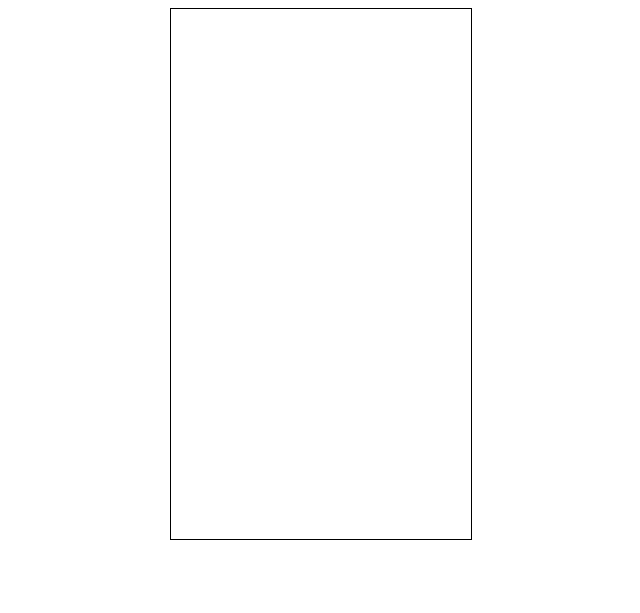
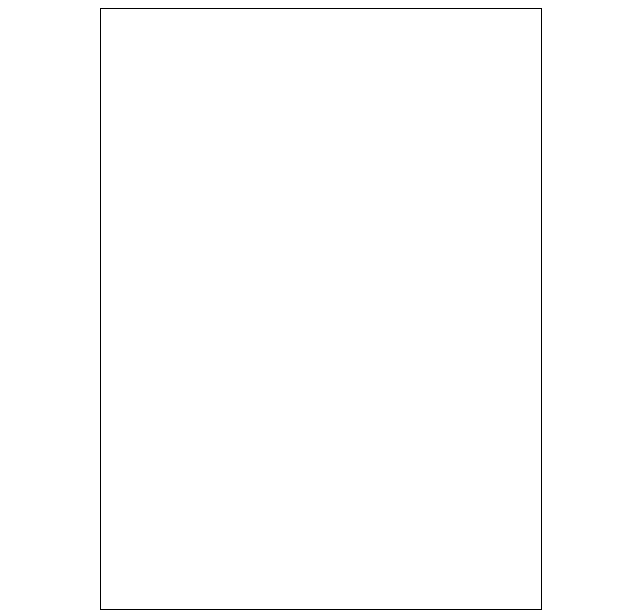
Before and after one commit to teclamat/flappy_game, a plain HTML site: page index.html in a window 1280 px wide. Shown: the whole page, without its empty margins (319-959 px from the left). Drawn offline with Linux system fonts and the light colour scheme.

Commit message:
[FLAPPY-12] Introduced changes

```diff
--- a/index.html
+++ b/index.html
@@ -5,7 +5,7 @@
     <title>Flappy Bird Game</title>
     <script src="main.js"></script>
     <style>
-        #Flappy {
+        canvas {
             border: 1px solid black;
             display: block;
             margin: 0 auto;
--- a/main.js
+++ b/main.js
@@ -1,29 +1,23 @@
-class inputHandling {
-    constructor(ctx) {
-        window.addEventListener("keydown", function(event) {
-            if(event.code=="Space") {
-                console.log(event.code);
-            } else {
-                return;
-            }
-          }, true)
-    }
-}
-
 class FlappyBirdGame {
     constructor() {
-        const canv = document.createElement("canvas");
-        document.body.appendChild(canv);
-        canv.id = 'Flappy';
-        canv.width = 300;
-        canv.height = 530;
-        const ctx = canv.getContext('2d');
-        new inputHandling(ctx);
+        this.canv = document.createElement("canvas");
+        document.body.appendChild(this.canv);
+        this.canv.width = 440;
+        this.canv.height = 600;
+        this.ctx = this.canv.getContext('2d');
+        window.addEventListener('keydown', (ev) => this.handleInput(ev));
     }
-    build(){
+
+    handleInput(event) {
+        if (event.code == "Space") {
+            console.log(event.code);
+        }
+    }
+
+    build() {
 
     }
-    render(){
+    render() {
 
     }
 }
```
